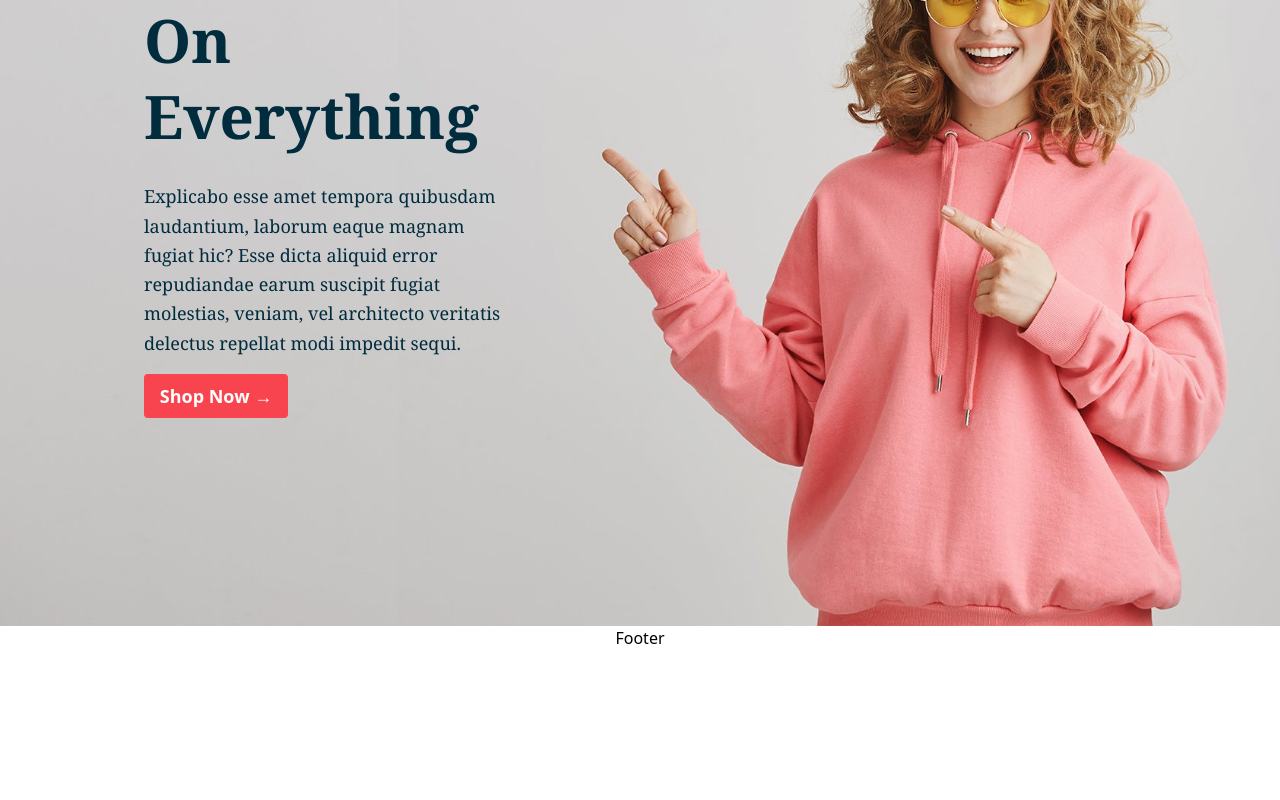
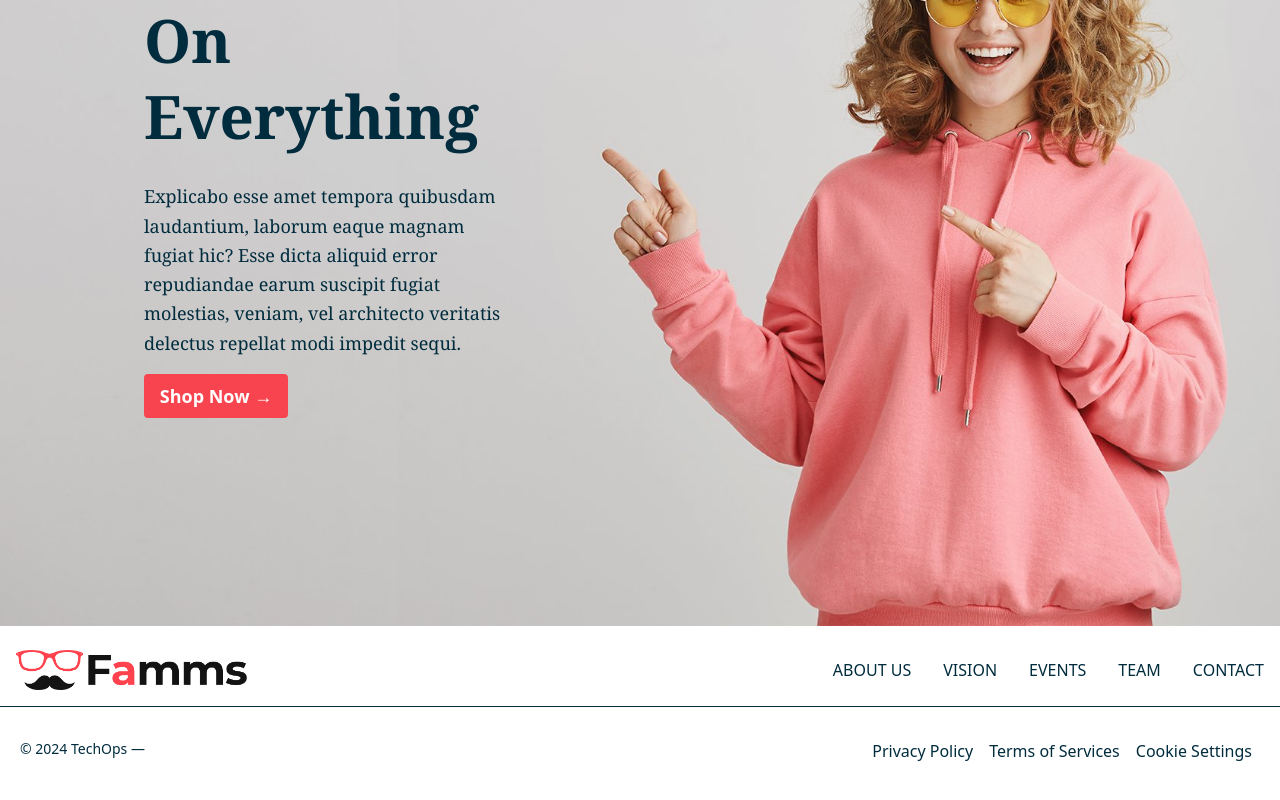
Before and after one commit to AhmadMasood-dev/E-Commerce-Store, a React (Vite) app: page / in a window 1280 px wide. Shown: the part 250-1050 px from the top of the page. Before the commit the page ends 900 px from the top, so only its background shows below. Built offline with nearby package versions, Linux system fonts and the light colour scheme.

Commit message:
make the footer sections

```diff
--- a/src/components/layout/Footer.jsx
+++ b/src/components/layout/Footer.jsx
@@ -1,5 +1,49 @@
 function Footer() {
-  return <div>Footer</div>;
+  return (
+    <footer className="py-6 text-white ">
+      <div className="container flex flex-col items-center justify-between px-4 mx-auto space-y-10 lg:flex-row lg:space-y-0">
+        <div className="flex items-center space-x-2">
+          <a href="#">
+            <img src="/public/logo.png" alt="Logo" className="h-10 " />
+          </a>
+        </div>
+
+        <nav className="flex flex-col space-y-10 text-center md:flex-row md:space-y-0 md:space-x-8">
+          <a href="#About" className="text-dark hover:text-primary">
+            ABOUT US
+          </a>
+          <a href="#Vision" className="text-dark hover:text-primary">
+            VISION
+          </a>
+          <a href="#Events" className="text-dark hover:text-primary">
+            EVENTS
+          </a>
+          <a href="#Team" className="text-dark hover:text-primary">
+            TEAM
+          </a>
+          <a href="#Contact" className="text-dark hover:text-primary">
+            CONTACT
+          </a>
+        </nav>
+      </div>
+
+      <hr className="my-4 border-dark" />
+
+      <div className="container flex flex-col justify-between px-5 py-4 mx-auto sm:flex-row ">
+        <div>
+          <p className="mb-10 text-sm text-center text-dark sm:text-left">
+            © 2024 TechOps —
+          </p>
+        </div>
+
+        <div className="flex flex-col space-y-10 text-center md:flex-row md:space-y-0 ">
+          <p className="mx-2 text-dark hover:text-primary">Privacy Policy</p>
+          <p className="mx-2 text-dark hover:text-primary">Terms of Services</p>
+          <p className="mx-2 text-dark hover:text-primary">Cookie Settings</p>
+        </div>
+      </div>
+    </footer>
+  );
 }
 
 export default Footer;
--- a/src/components/layout/Header.jsx
+++ b/src/components/layout/Header.jsx
@@ -2,7 +2,7 @@ import { NavLink } from "react-router-dom";
 
 function Header() {
   return (
-    <header className="shadow">
+    <header className="shadow bg-[#D4D2D3]">
       <div className="container px-4 mx-auto">
         <nav className="flex items-center justify-between py-4">
           {/* Logo */}
```
Also changed, not shown: src/App.jsx (+4 -4 lines).
